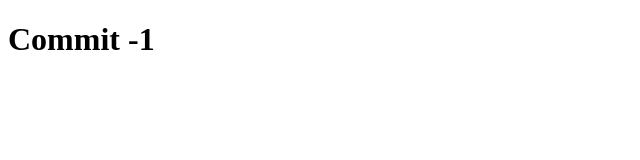
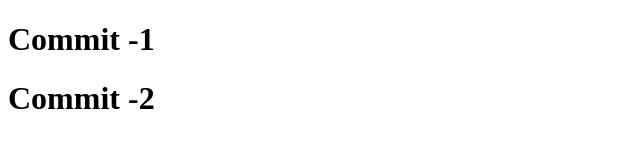
Before and after one commit to vasanthgitcourse/GitFinalWeek2026, a plain HTML site: page index.html in a window 1280 px wide. Shown: the whole page, without its empty margins (0-640 px from the left). Drawn offline with Linux system fonts and the light colour scheme.

Commit message:
commit  - 2

```diff
--- a/index.html
+++ b/index.html
@@ -7,5 +7,7 @@
 </head>
 <body>
     <h1>Commit  -1</h1>
+    <h1>Commit  -2</h1>
+
 </body>
 </html>
```
